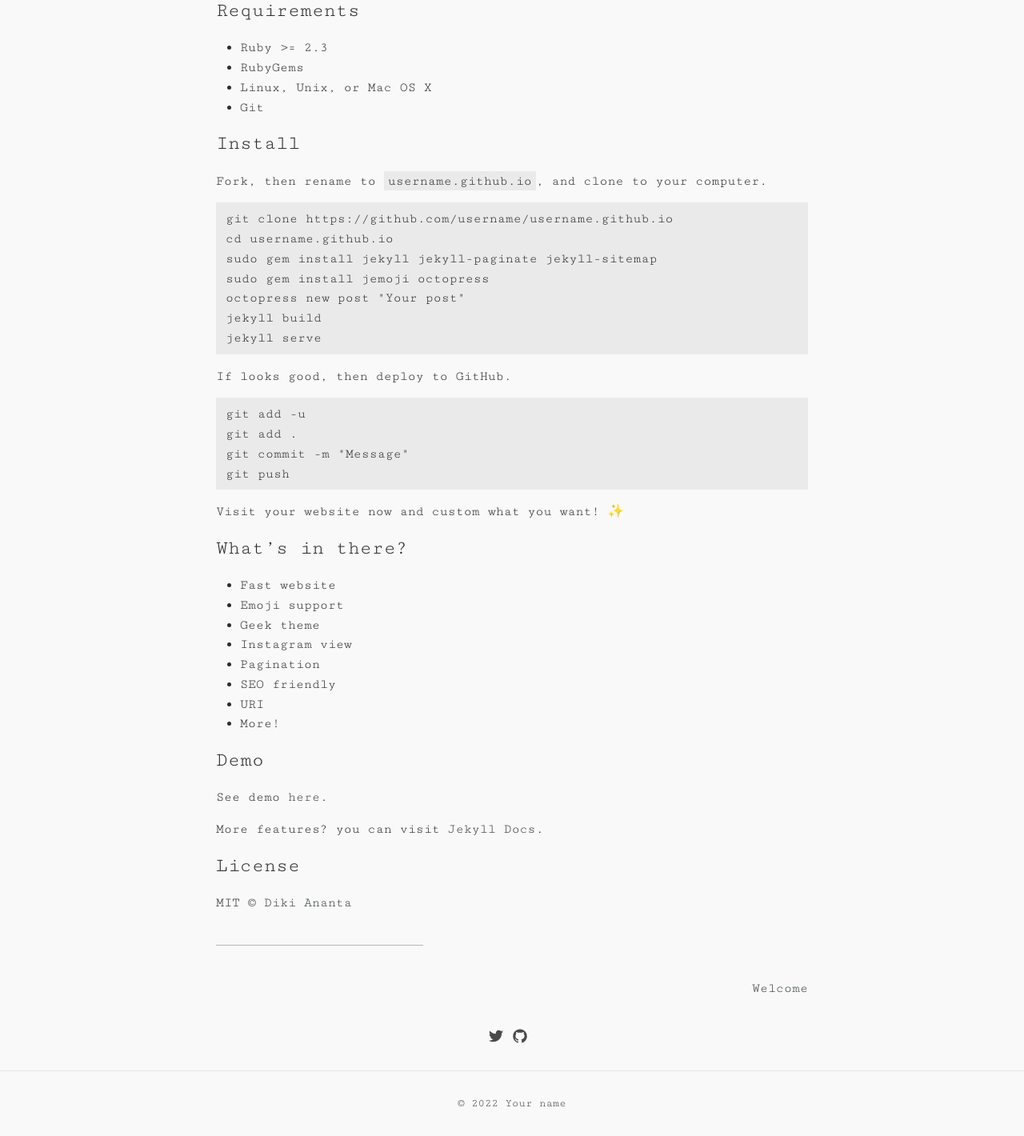
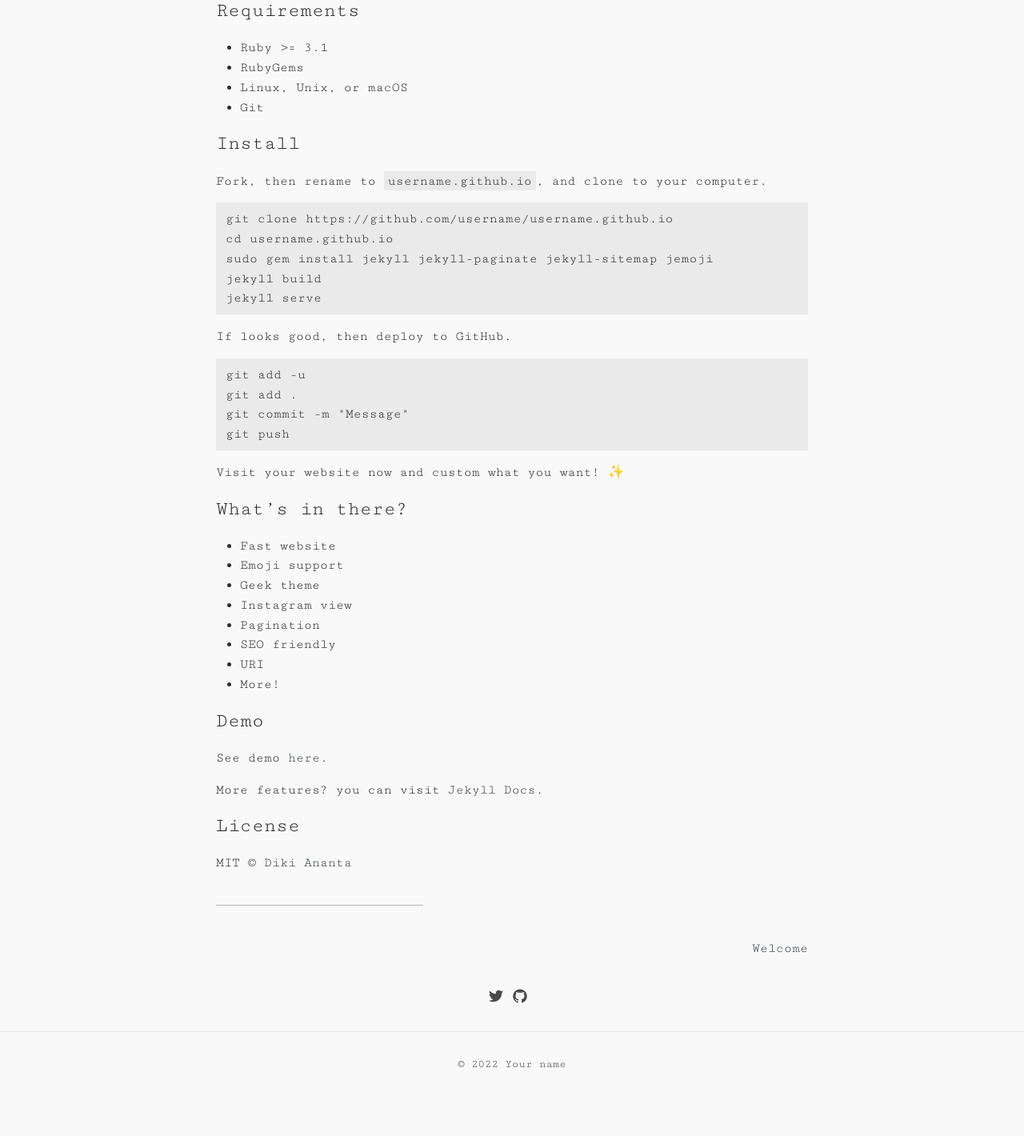
Before and after one commit to dikiaap/mangan, a Jekyll site: the page built from _posts/2017-03-10-installation-mangan-jekyll-theme.md, in a window 1280 px wide. Shown: the part 695-2115 px from the top of the page at 80% size. Built offline with Jekyll 4.4.1, drawn with Linux system fonts in a browser that asks for light colours; emoji names are drawn with the system emoji font; some web fonts are replaced; after the commit the page ends 2066 px from its top, so only the background shows below that.

Commit message:
Mangan v1.4.1
- Update installation guide post
- Use lowercase on hex color. Easier to distinguish between numbers and letters
- Ruby >= 3.1 is required

````diff
--- a/_posts/2017-03-10-installation-mangan-jekyll-theme.md
+++ b/_posts/2017-03-10-installation-mangan-jekyll-theme.md
@@ -9,15 +9,15 @@
 ---
 # Mangan
 
-[![Build Status](https://img.shields.io/travis/com/dikiaap/mangan/master.svg?logo=travis)](https://travis-ci.com/dikiaap/mangan)
+[![Build Status](https://github.com/dikiaap/mangan/workflows/build/badge.svg)](https://github.com/dikiaap/mangan/actions)
 [![License](https://img.shields.io/badge/license-MIT-blue.svg)](./LICENSE)
 
 ![Mangan Jekyll Theme](https://files.dikiaap.id/img/open-source/mangan_preview.png)
 
 ## Requirements
-- Ruby >= 2.3
+- Ruby >= 3.1
 - RubyGems
-- Linux, Unix, or Mac OS X
+- Linux, Unix, or macOS
 - Git
 
 ## Install
@@ -27,9 +27,7 @@
 ```shell
 git clone https://github.com/username/username.github.io
 cd username.github.io
-sudo gem install jekyll jekyll-paginate jekyll-sitemap
-sudo gem install jemoji octopress
-octopress new post "Your post"
+sudo gem install jekyll jekyll-paginate jekyll-sitemap jemoji
 jekyll build
 jekyll serve
 ```
--- a/_sass/_base.scss
+++ b/_sass/_base.scss
@@ -99,7 +99,7 @@
 hr {
     margin: 40px 65% 40px 0;
     border: 0;
-    border-top: 1px solid #B5B5B5;
+    border-top: 1px solid #b5b5b5;
 }
 
 /**
@@ -107,8 +107,8 @@
  */
 blockquote {
     padding: 10px 20px 10px 50px;
-    color: #6C6C6C;
-    border-left: 4px double #DEDEDE;
+    color: #6c6c6c;
+    border-left: 4px double #dedede;
     font-size: 16px;
     letter-spacing: 0.1px;
 
@@ -123,8 +123,8 @@
 pre,
 code {
     font-family: $cutive;
-    background-color: #EAEAEA;
-    color: #2E2E2E;
+    background-color: #eaeaea;
+    color: #2e2e2e;
 }
 
 code {
--- a/_sass/_layout.scss
+++ b/_sass/_layout.scss
@@ -2,9 +2,9 @@
  * Site header
  */
 .site-header {
-    border-bottom: 1px solid #E5E5E5;
+    border-bottom: 1px solid #e5e5e5;
     position: relative;
-    background-color: #F5F5F5;
+    background-color: #f5f5f5;
     text-align: center;
 }
 
@@ -100,7 +100,7 @@
 }
 
 .big.bg {
-    background-color: #F6FFAA;
+    background-color: #f6ffaa;
     background-size: 0px;
 }
 
@@ -263,14 +263,14 @@
     font-family: $vt323;
     width: 100px;
     float: left;
-    border-bottom: 1px dashed #E1E2E3;
+    border-bottom: 1px dashed #e1e2e3;
     padding-top: $spacing-unit / 6;
     text-align: left;
 }
 
 .content-col-wrapper {
     font-size: $spacing-unit / 2;
-    color: #6C6C6C;
+    color: #6c6c6c;
     margin-left: -$spacing-unit / 2;
     @extend %clearfix;
 }
@@ -390,9 +390,9 @@
  * Site footer
  */
 .site-footer {
-    border-top: 1px solid #E6E6E6;
+    border-top: 1px solid #e6e6e6;
     padding: $spacing-unit 0;
-    background-color: #F9F9F9;
+    background-color: #f9f9f9;
 }
 
 .footer-heading {
@@ -402,7 +402,7 @@
 
 .footer-col-wrapper {
     font-size: 15px;
-    color: #4B4B4B;
+    color: #4b4b4b;
     margin-left: -$spacing-unit / 2;
     @extend %clearfix;
 }
@@ -424,6 +424,6 @@
 
 .footer-text {
     font-size: 14px;
-    color: #4B4B4B;
+    color: #4b4b4b;
     text-align: center;
 }
--- a/css/mangan.scss
+++ b/css/mangan.scss
@@ -2,8 +2,8 @@
 # Mangan sass file ...
 ---
 /*!
- * Mangan v1.4
- * Copyright 2015-2019 Diki Ananta
+ * Mangan v1.4.1
+ * Copyright 2015-2022 Diki Ananta
  * Released under the MIT license
  */
 @charset "utf-8";
@@ -21,13 +21,13 @@
 $spacing-unit:     30px;
 
 // Color ...
-$dark-color:       #2D2D2D;
+$dark-color:       #2d2d2d;
 $link-color:       #3c4245;
 $link-hover-color: #151617;
-$background-color: #F9F9F9;
+$background-color: #f9f9f9;
 $grey-color:       #828282;
 $date-color:       #626262;
-$github-color:     #4A4A4A;
+$github-color:     #4a4a4a;
 $grey-color-light: lighten($grey-color, 40%);
 $grey-color-dark:  darken($grey-color, 25%);
 
````
Also changed, not shown: .github/workflows/build.yml, .github/workflows/schedule.yml, README.md, 1 other file.
